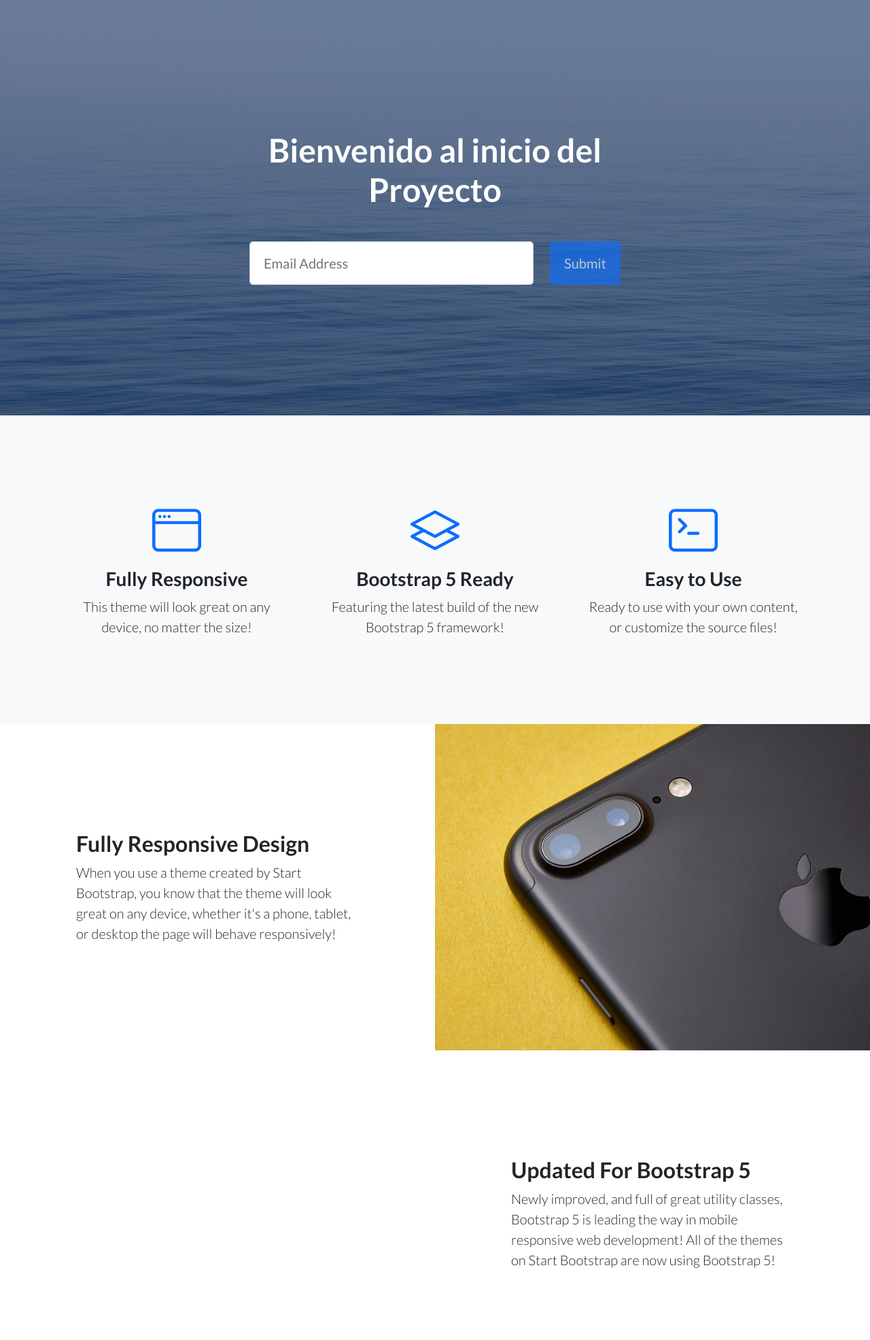
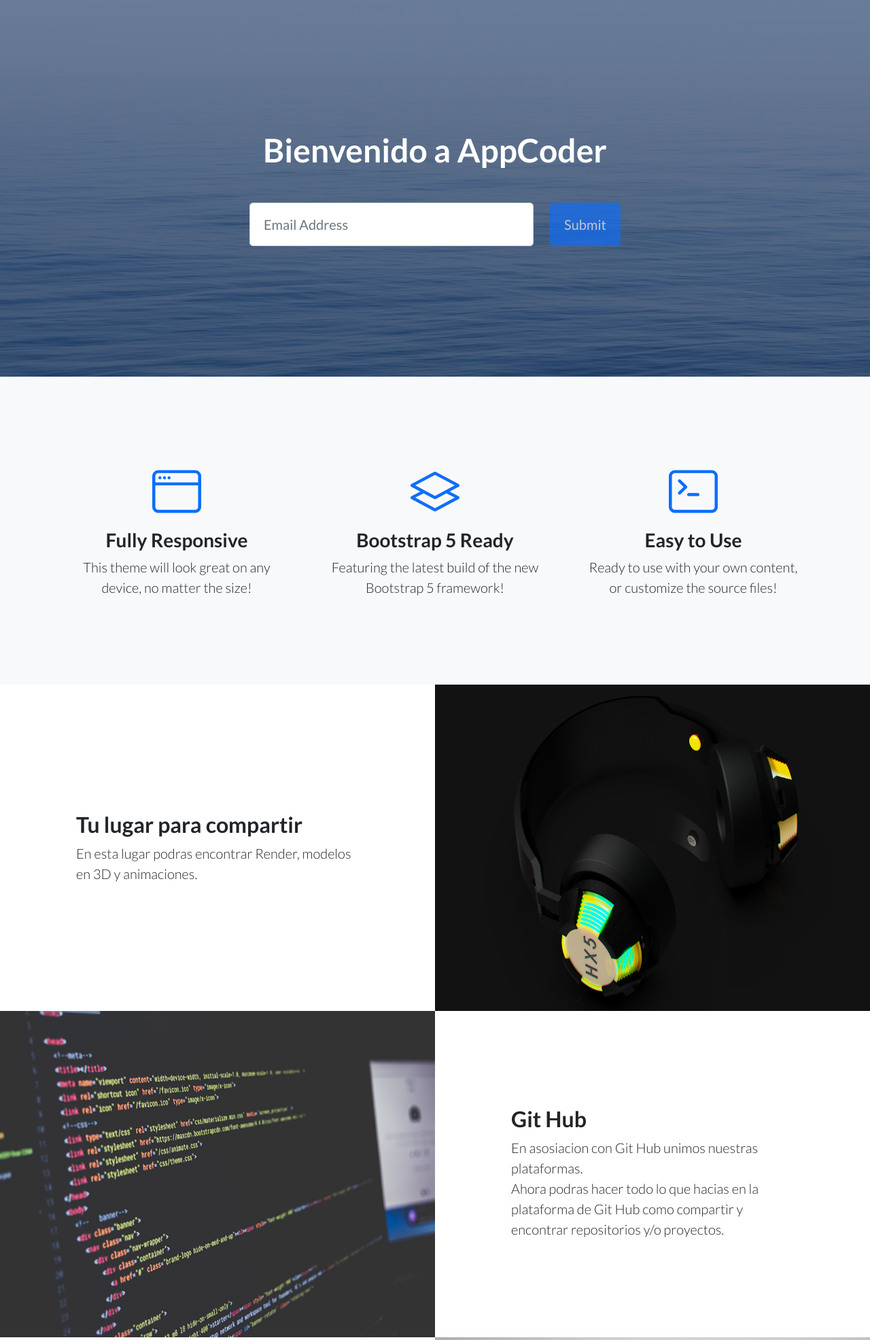
Before and after one commit to LotoNahuel/Pre-Entrega_Proyecto-Final, a Django app: page /AppCoder/ in a window 1280 px wide. Shown: the part 66-2037 px from the top of the page at 68% size. Run offline with Django 4.2, Linux system fonts and the light colour scheme; some libraries are stand-ins or nearby versions.

Commit message:
RutaDeImg-and-TextChange

```diff
--- a/AppCoder/templates/inicio.html
+++ b/AppCoder/templates/inicio.html
@@ -8,7 +8,7 @@
         <meta name="author" content="" />
         <title>Landing Page - Start Bootstrap Theme</title>
         <!-- Favicon-->
-        <link rel="icon" type="image/x-icon" href="assets/favicon.ico" />
+        <link rel="icon" type="image/x-icon" href="static/assets/favicon.ico" />
         <!-- Bootstrap icons-->
         <link href="https://cdn.jsdelivr.net/npm/bootstrap-icons@1.5.0/font/bootstrap-icons.css" rel="stylesheet" type="text/css" />
         <!-- Google fonts-->
@@ -34,7 +34,7 @@
                     <div class="col-xl-6">
                         <div class="text-center text-white">
                             <!-- Page heading-->
-                            <h1 class="mb-5">Bienvenido al inicio del Proyecto</h1>
+                            <h1 class="mb-5">Bienvenido a AppCoder</h1>
                             <!-- Signup form-->
                             <!-- * * * * * * * * * * * * * * *-->
                             <!-- * * SB Forms Contact Form * *-->
@@ -107,24 +107,25 @@
         <section class="showcase">
             <div class="container-fluid p-0">
                 <div class="row g-0">
-                    <div class="col-lg-6 order-lg-2 text-white showcase-img" style="background-image: url('static/assets/img/bgshowcase1.jpg')"></div>
+                    <img class="col-lg-6 order-lg-2 text-white showcase-img" src="{% static 'assets/img/advanced_animation.26.png' %}"></img>
                     <div class="col-lg-6 order-lg-1 my-auto showcase-text">
-                        <h2>Fully Responsive Design</h2>
-                        <p class="lead mb-0">When you use a theme created by Start Bootstrap, you know that the theme will look great on any device, whether it's a phone, tablet, or desktop the page will behave responsively!</p>
+                        <h2>Tu lugar para compartir</h2>
+                        <p class="lead mb-0">En esta lugar podras encontrar Render, modelos en 3D y animaciones.</p>
                     </div>
                 </div>
                 <div class="row g-0">
-                    <div class="col-lg-6 text-white showcase-img" style="background-image: url'{% static 'assets/img/bg-showcase-2.jpg' %}'"></div>
+                    <img class="col-lg-6 text-white showcase-img" src="{% static 'assets/img/bg-showcase-2.jpg' %}"></img>
                     <div class="col-lg-6 my-auto showcase-text">
-                        <h2>Updated For Bootstrap 5</h2>
-                        <p class="lead mb-0">Newly improved, and full of great utility classes, Bootstrap 5 is leading the way in mobile responsive web development! All of the themes on Start Bootstrap are now using Bootstrap 5!</p>
+                        <h2>Git Hub</h2>
+                        <p class="lead mb-0">En asosiacion con Git Hub unimos nuestras plataformas.</p>
+                        <p class="lead mb-1">Ahora podras hacer todo lo que hacias en la plataforma de Git Hub como compartir y encontrar repositorios y/o proyectos.</p>
                     </div>
                 </div>
                 <div class="row g-0">
-                    <div class="col-lg-6 order-lg-2 text-white showcase-img" style="background-image: url('static/assets/img/bg-showcase-3.jpg')"></div>
+                    <img class="col-lg-6 order-lg-2 text-white showcase-img" src="{% static 'assets/img/bg-showcase-3.jpg' %}"></img>
                     <div class="col-lg-6 order-lg-1 my-auto showcase-text">
-                        <h2>Easy to Use & Customize</h2>
-                        <p class="lead mb-0">Landing Page is just HTML and CSS with a splash of SCSS for users who demand some deeper customization options. Out of the box, just add your content and images, and your new landing page will be ready to go!</p>
+                        <h2>Plantillas gratuitas</h2>
+                        <p class="lead mb-0">Podras encontrar varias plantillas de diseño de paginas web, que podras descargar gratuitamente para tus proyectos.</p>
                     </div>
                 </div>
             </div>
@@ -145,7 +146,7 @@
                         <div class="testimonial-item mx-auto mb-5 mb-lg-0">
                             <img class="img-fluid rounded-circle mb-3" src="{% static 'assets/img/testimonials-2.jpg' %}" alt="..." />
                             <h5>Fred S.</h5>
-                            <p class="font-weight-light mb-0">"Bootstrap is amazing. I've been using it to create lots of super nice landing pages."</p>
+                            <p class="font-weight-light mb-0">"Project AppCoder is amazing. I've been using it to create lots of super nice landing pages."</p>
                         </div>
                     </div>
                     <div class="col-lg-4">
```
Also changed, not shown: AppCoder/static/assets/img/advanced_animation.26.png (added).
